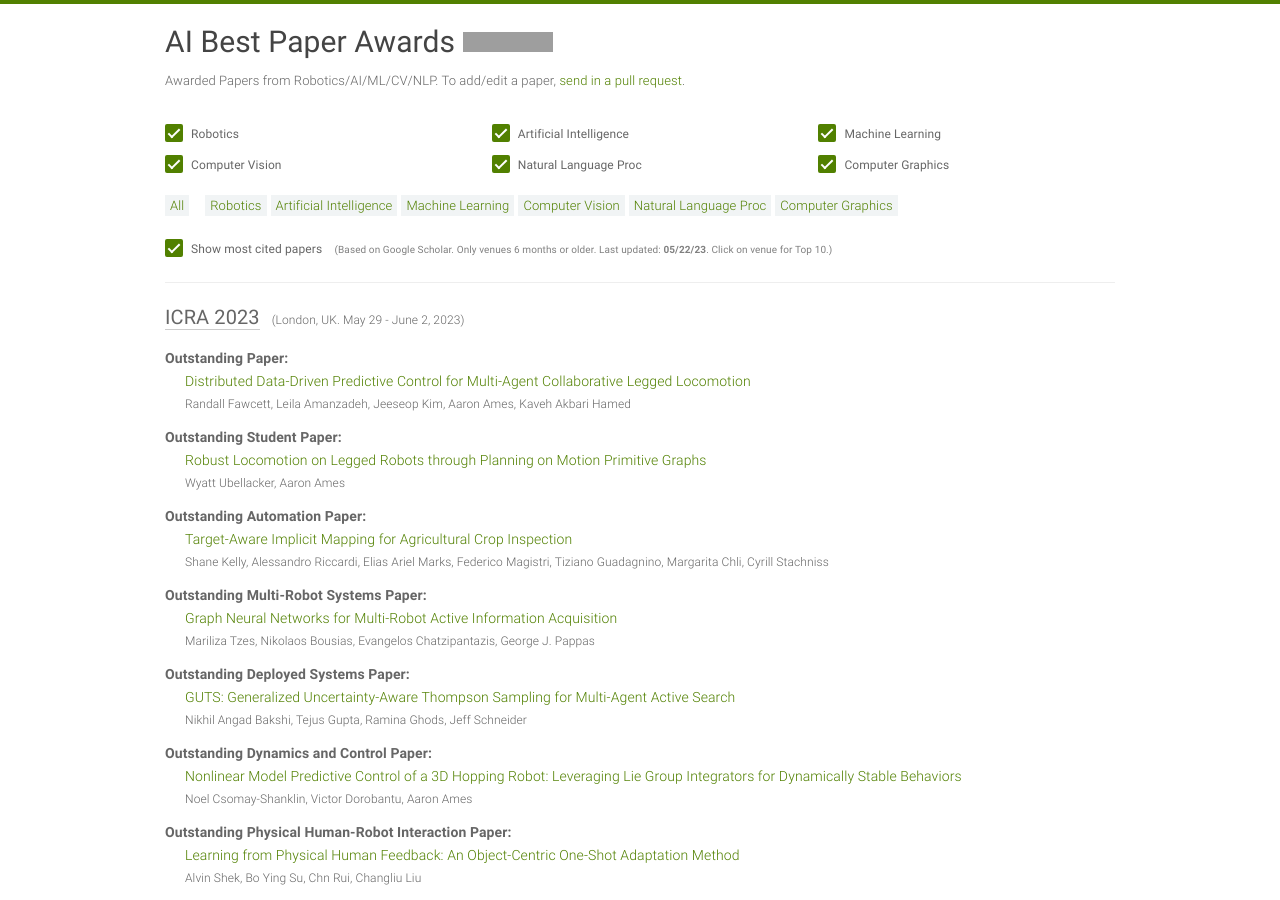
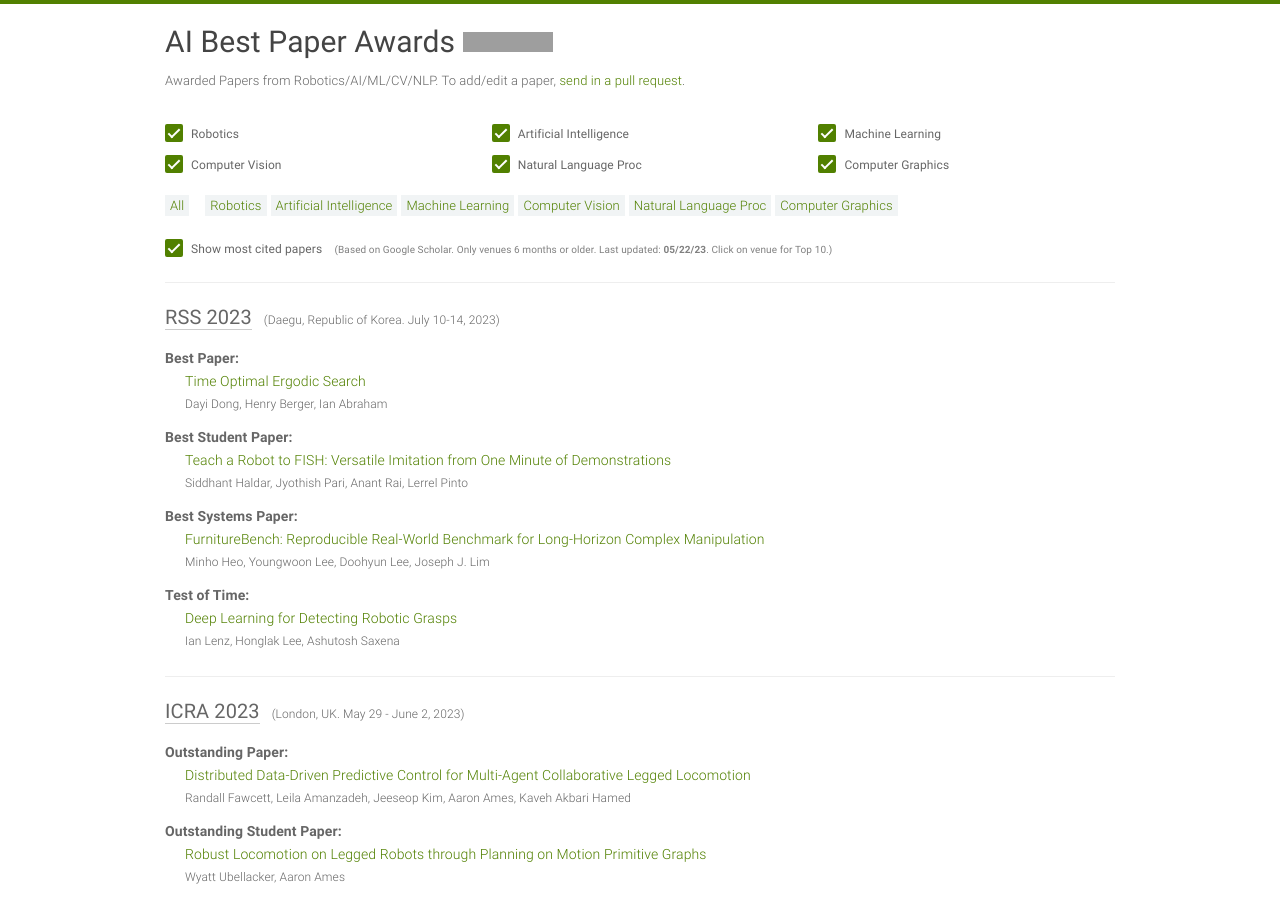
Before and after one commit to clemense/ai-bestpapers, a Jekyll site: the page built from index.html, in a window 1280 px wide and 900 px high. Built offline with Jekyll 4.4.1, drawn with Linux system fonts in a browser that asks for light colours; grey boxes are pictures that could not be loaded.

Commit message:
Add RSS 2023

```diff
--- a/_data/papers.yml
+++ b/_data/papers.yml
@@ -1,4 +1,32 @@
 ---
+
+- venue: RSS
+  year: 2023
+  awards:
+  - award: Best Paper
+    title: Time Optimal Ergodic Search
+    link: https://arxiv.org/abs/2305.11643
+    author: Dayi Dong, Henry Berger, Ian Abraham
+    source: https://roboticsconference.org/program/awards/
+  - award: Best Student Paper
+    title: 'Teach a Robot to FISH: Versatile Imitation from One Minute of Demonstrations'
+    link: https://arxiv.org/abs/2303.01497
+    author: Siddhant Haldar, Jyothish Pari, Anant Rai, Lerrel Pinto
+    source: https://roboticsconference.org/program/awards/
+  - award: Best Systems Paper
+    title: 'FurnitureBench: Reproducible Real-World Benchmark for Long-Horizon Complex
+      Manipulation'
+    link: https://arxiv.org/abs/2305.12821
+    author: Minho Heo, Youngwoon Lee, Doohyun Lee, Joseph J. Lim
+    source: https://roboticsconference.org/program/awards/
+  - award: Test of Time
+    title: Deep Learning for Detecting Robotic Grasps
+    author: Ian Lenz, Honglak Lee, Ashutosh Saxena
+    link: https://www.roboticsproceedings.org/rss09/p12.html
+    source: https://roboticsconference.org/program/testoftimeaward/
+  place: Daegu, Republic of Korea
+  date: July 10-14, 2023
+  sub: RO
 
 - venue: ICRA
   year: 2023
@@ -573,24 +601,24 @@
     link: https://arxiv.org/abs/2203.00663
     author: Cheng Chi, Benjamin CM Burchfiel, Eric Cousineau, Siyuan Feng, and Shuran
       Song
-    source: https://roboticsconference.org/program/awards/
+    source: https://roboticsconference.org/2022/program/awards/
   - award: Best Student Paper
     title: 'AK: Attentive Kernel for Information Gathering'
     link: https://arxiv.org/abs/2205.06426
     author: Weizhe Chen, Roni Khardon, and Lantao Liu
-    source: https://roboticsconference.org/program/awards/
+    source: https://roboticsconference.org/2022/program/awards/
   - award: Best Systems Paper
     title: Autonomously Untangling Long Cables
     link: https://roboticsconference.org/program/papers/034/
     author: Kaushik Shivakumar, Vainavi Viswanath, Justin Kerr, Brijen Thananjeyan,
       Ellen Novoseller, Jeffrey Ichnowski, Ken Goldberg, Joseph Gonzalez, Michael
       Laskey, and Alejandro Escontrela
-    source: https://roboticsconference.org/program/awards/
+    source: https://roboticsconference.org/2022/program/awards/
   - award: Test of Time
     title: Sampling-based algorithms for optimal motion planning
     author: Sertac Karaman, Emilio Frazzoli
-    link: https://journals.sagepub.com/doi/pdf/10.1177/0278364911406761
-    source: https://roboticsconference.org/program/testoftimeaward/
+    link: http://www.roboticsproceedings.org/rss06/p34.html
+    source: https://roboticsconference.org/2022/program/testoftimeaward/
   place: New York, USA
   date: June 27 - July 1, 2022
   sub: RO
```
